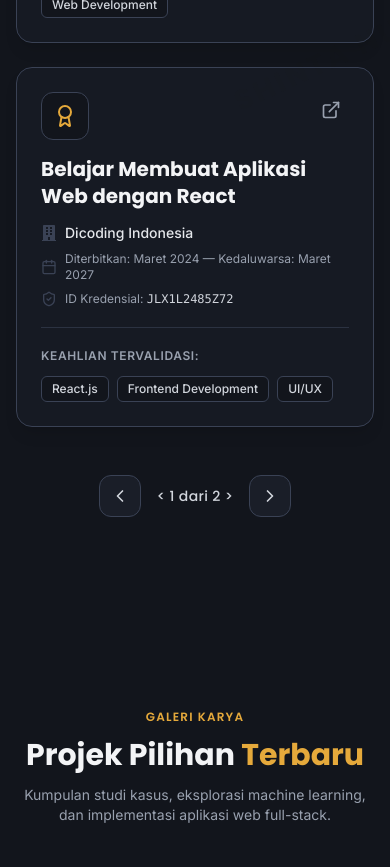
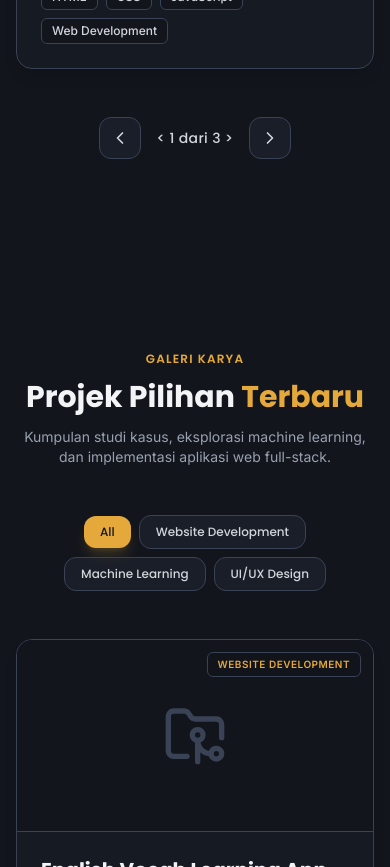
Before and after one commit to Shinta505/fe-portfolio-shinta, a React (Vite) app: page / in a window 390 px wide. Shown: the part 6800-7667 px from the top of the page. Built offline with nearby package versions, Linux system fonts and the light colour scheme; no server answers.

Commit message:
Enhance CertificationsSection for responsive design
Updated the CertificationsSection component to support responsive item display based on screen size, allowing 1 card per page on mobile/tablet and 2 cards on desktop. Added dynamic state for items per page and adjusted related logic accordingly.

```diff
--- a/src/components/sections/CertificationsSection.jsx
+++ b/src/components/sections/CertificationsSection.jsx
@@ -6,7 +6,6 @@ import Card from '../ui/Card';
 import LoadingSpinner from '../ui/LoadingSpinner';
 import { getCertifications } from '../../api/backendApi';
 
-// Konstanta data dummy (hardcoded) tidak diekspor untuk mencegah peringatan Vite Fast Refresh.
 const dummyCertifications = [
   {
     uuid: 'dummy-cert-1',
@@ -45,15 +44,31 @@ const dummyCertifications = [
 
 /**
  * Komponen CertificationsSection
- * Berfungsi untuk merender antarmuka daftar lisensi dan sertifikasi profesional dengan sistem slider (2 card per halaman).
+ * Berfungsi untuk merender antarmuka daftar lisensi dan sertifikasi profesional dengan sistem slider responsif (1 card per halaman untuk mobile/tablet, 2 card untuk desktop).
  */
 const CertificationsSection = () => {
   const [certifications, setCertifications] = useState([]);
   const [loading, setLoading] = useState(true);
   const [currentIndex, setCurrentIndex] = useState(0);
 
-  // Menampilkan 2 card per halaman
-  const itemsPerPage = 2;
+  // State dinamis untuk jumlah item per halaman berdasarkan ukuran layar
+  const [itemsPerPage, setItemsPerPage] = useState(2);
+
+  // Deteksi ukuran layar untuk mengatur jumlah card per halaman secara responsif
+  useEffect(() => {
+    const handleResize = () => {
+      // Jika lebar layar di bawah breakpoint 'md' (768px), set 1 card per halaman
+      if (window.innerWidth < 768) {
+        setItemsPerPage(1);
+      } else {
+        setItemsPerPage(2);
+      }
+    };
+
+    handleResize(); // Panggil saat awal render
+    window.addEventListener('resize', handleResize);
+    return () => window.removeEventListener('resize', handleResize);
+  }, []);
 
   useEffect(() => {
     const fetchCertifications = async () => {
@@ -77,8 +92,15 @@ const CertificationsSection = () => {
     fetchCertifications();
   }, []);
 
-  // Hitung total halaman (slider)
+  // Hitung total halaman (slider) secara dinamis
   const totalPages = Math.ceil(certifications.length / itemsPerPage);
+
+  // Pastikan currentIndex tidak out of bounds saat itemsPerPage berubah
+  useEffect(() => {
+    if (currentIndex >= totalPages && totalPages > 0) {
+      setCurrentIndex(totalPages - 1);
+    }
+  }, [totalPages, currentIndex]);
 
   // Handler navigasi slider
   const handlePrev = () => {
@@ -89,7 +111,7 @@ const CertificationsSection = () => {
     setCurrentIndex((prev) => (prev === totalPages - 1 ? 0 : prev + 1));
   };
 
-  // Ambil data untuk 2 card yang aktif pada halaman saat ini
+  // Ambil data untuk card yang aktif pada halaman saat ini
   const currentCertifications = certifications.slice(
     currentIndex * itemsPerPage,
     (currentIndex + 1) * itemsPerPage
@@ -122,7 +144,7 @@ const CertificationsSection = () => {
           <LoadingSpinner size="md" text="Memuat data sertifikasi..." />
         ) : (
           <div className="space-y-8">
-            {/* Wrapper Card (2 Kolom) */}
+            {/* Wrapper Card (Dinamis 1 kolom di mobile/tablet, 2 kolom di desktop) */}
             <div className="grid grid-cols-1 md:grid-cols-2 gap-6 lg:gap-8 min-h-[420px]">
               {currentCertifications.map((cert, index) => (
                 <motion.div
```
